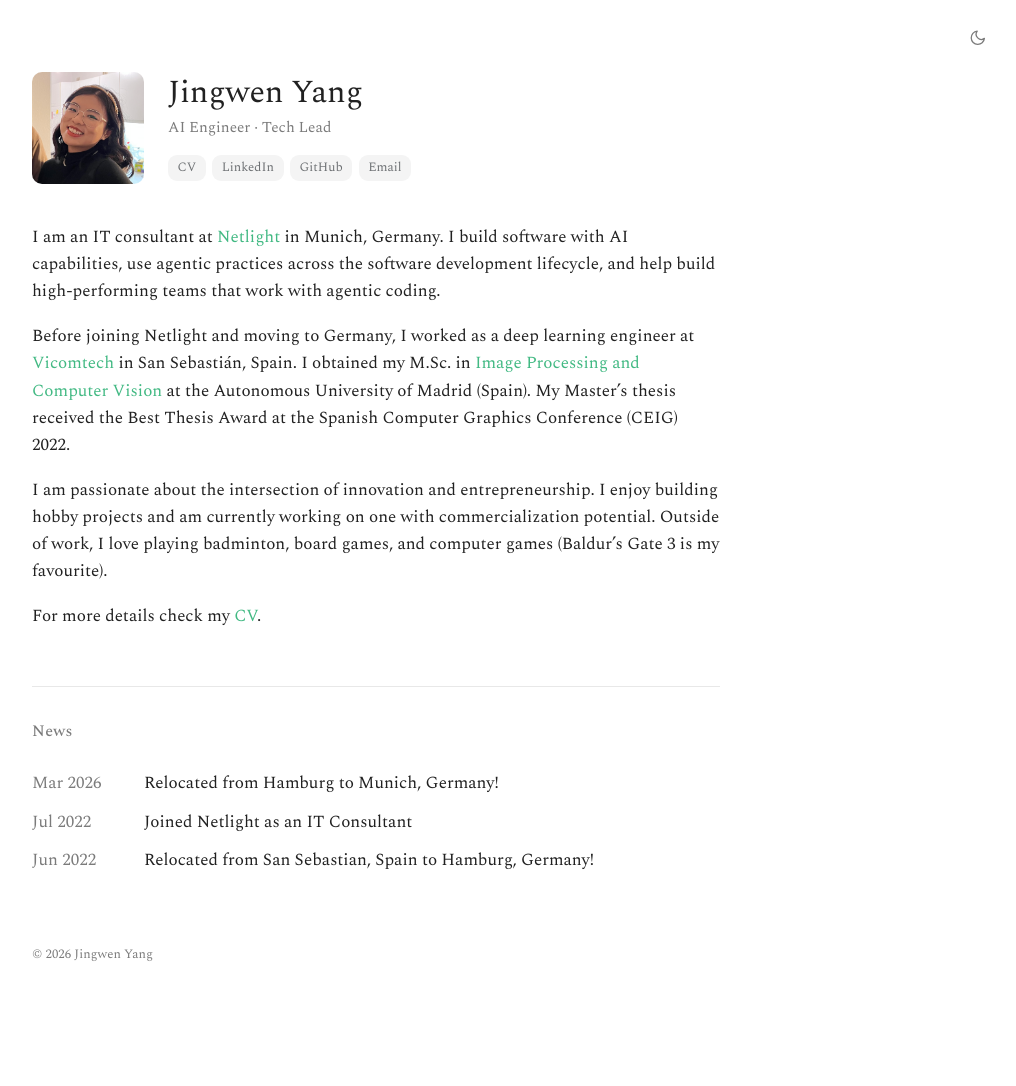
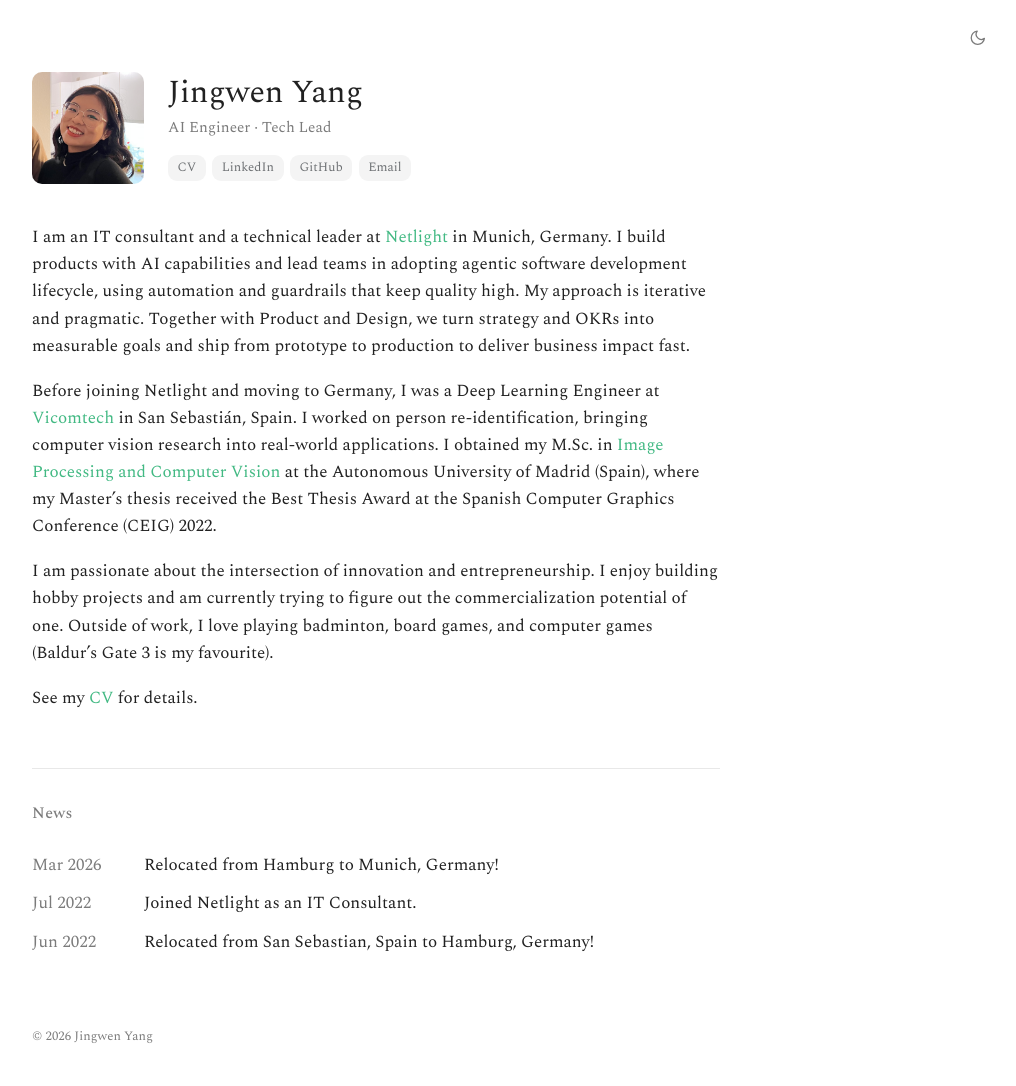
Before and after one commit to jingwenyangwz/jingwenyangwz.github.io, a Jekyll site: the page built from index.md, in a window 1280 px wide. Shown: the whole page, without its empty margins (264-1280 px from the left). Built offline with Jekyll 4.4.1, drawn with Linux system fonts in a browser that asks for light colours; before the commit the page ends 1004 px from its top, so only the background shows below that.

Commit message:
Update bio and news

```diff
--- a/_data/news.yml
+++ b/_data/news.yml
@@ -11,7 +11,7 @@
     Relocated from Hamburg to Munich, Germany!
 
 - date: 2022-07-01
-  text: Joined Netlight as an IT Consultant
+  text: Joined Netlight as an IT Consultant.
 
 - date: 2022-06-15
   text: Relocated from San Sebastian, Spain to Hamburg, Germany!
--- a/index.md
+++ b/index.md
@@ -2,10 +2,10 @@
 layout: home
 permalink: /
 ---
-I am an IT consultant at <a href="https://www.netlight.com/">Netlight</a> in Munich, Germany. I build software with AI capabilities, use agentic practices across the software development lifecycle, and help build high-performing teams that work with agentic coding.
+I am an IT consultant and a technical leader at <a href="https://www.netlight.com/">Netlight</a> in Munich, Germany. I build products with AI capabilities and lead teams in adopting agentic software development lifecycle, using automation and guardrails that keep quality high. My approach is iterative and pragmatic. Together with Product and Design, we turn strategy and OKRs into measurable goals and ship from prototype to production to deliver business impact fast.
 
-Before joining Netlight and moving to Germany, I worked as a deep learning engineer at <a href="https://www.vicomtech.org/">Vicomtech</a> in San Sebastián, Spain. I obtained my M.Sc. in <a href="http://ipcv.eu/">Image Processing and Computer Vision</a> at the Autonomous University of Madrid (Spain). My Master's thesis received the Best Thesis Award at the Spanish Computer Graphics Conference (CEIG) 2022.
+Before joining Netlight and moving to Germany, I was a Deep Learning Engineer at <a href="https://www.vicomtech.org/">Vicomtech</a> in San Sebastián, Spain. I worked on person re-identification, bringing computer vision research into real-world applications. I obtained my M.Sc. in <a href="http://ipcv.eu/">Image Processing and Computer Vision</a> at the Autonomous University of Madrid (Spain), where my Master's thesis received the Best Thesis Award at the Spanish Computer Graphics Conference (CEIG) 2022.
 
-I am passionate about the intersection of innovation and entrepreneurship. I enjoy building hobby projects and am currently working on one with commercialization potential. Outside of work, I love playing badminton, board games, and computer games (Baldur's Gate 3 is my favourite).
+I am passionate about the intersection of innovation and entrepreneurship. I enjoy building hobby projects and am currently trying to figure out the commercialization potential of one. Outside of work, I love playing badminton, board games, and computer games (Baldur's Gate 3 is my favourite).
 
-For more details check my <a href="/assets/pdf/Jingwen-CV.pdf">CV</a>.
+See my <a href="/assets/pdf/Jingwen-CV.pdf">CV</a> for details.
```
